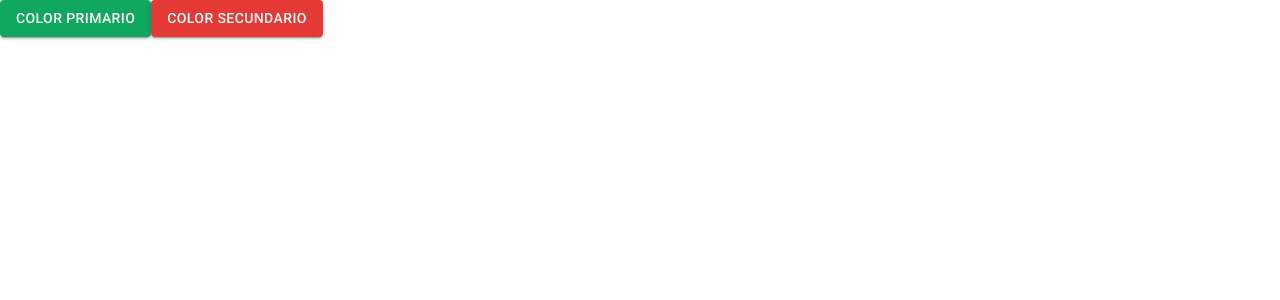
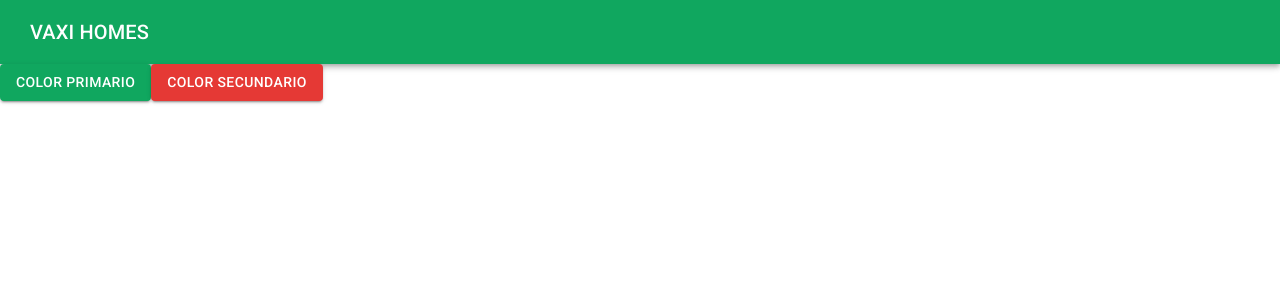
Before and after one commit to noelspa37/inmobiliariaapp, a React (Create React App) app: page / in a window 1280 px wide. Shown: the top 300 px of the page. Built offline with nearby package versions, Linux system fonts and the light colour scheme.

Commit message:
feat: add barSession Components and toolbar

```diff
--- a/src/App.js
+++ b/src/App.js
@@ -1,14 +1,26 @@
 import React, { Component } from 'react';
+import { Grid } from '@material-ui/core';
 import ListaInmuebles from './componentes/vistas/ListaInmuebles';
 import MuiThemeProvider from '@material-ui/core/styles/MuiThemeProvider'
+import { BrowserRouter as Router, Switch, Route } from 'react-router-dom'
+import AppNavbar from './componentes/layout/AppNavbar'
 import theme from './theme/theme'
 
 class App extends Component {
   render() {
     return (
-      <MuiThemeProvider theme={theme}>
-        <ListaInmuebles />
-      </MuiThemeProvider>
+      <Router>
+        <MuiThemeProvider theme={theme}>
+          <AppNavbar />
+
+          <Grid container>
+            <Switch>
+              <Route path='/' exact component={ListaInmuebles} />
+            </Switch>
+          </Grid>
+
+        </MuiThemeProvider>
+      </Router>
     )
   }
 }
--- /dev/null
+++ b/src/componentes/layout/AppNavbar.js
@@ -0,0 +1,17 @@
+import React, { Component } from 'react'
+import AppBar from '@material-ui/core/AppBar'
+import BarSession from './bar/BarSession'
+
+class AppNavbar extends Component {
+    render() {
+        return (
+            <div>
+                <AppBar position='static'>
+                    <BarSession />
+                </AppBar>
+            </div >
+        )
+    }
+}
+
+export default AppNavbar
--- /dev/null
+++ b/src/componentes/layout/bar/BarSession.js
@@ -0,0 +1,18 @@
+import React, { Component } from 'react'
+import { Toolbar, Typography } from '@material-ui/core'
+
+class BarSession extends Component {
+    render() {
+        return (
+            <div>
+                <Toolbar>
+                    <Typography variant='h6'>
+                        VAXI HOMES
+                    </Typography>
+                </Toolbar>
+            </div>
+        )
+    }
+}
+
+export default BarSession
```
